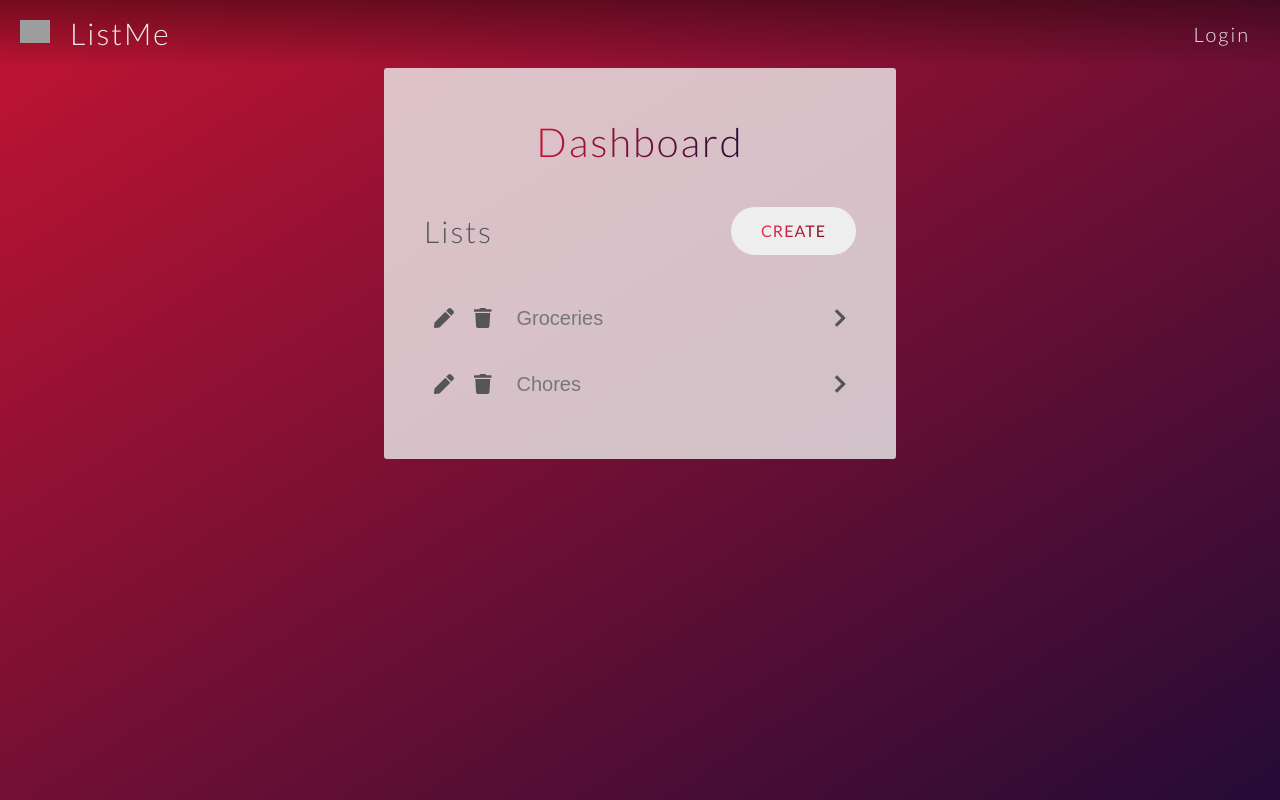
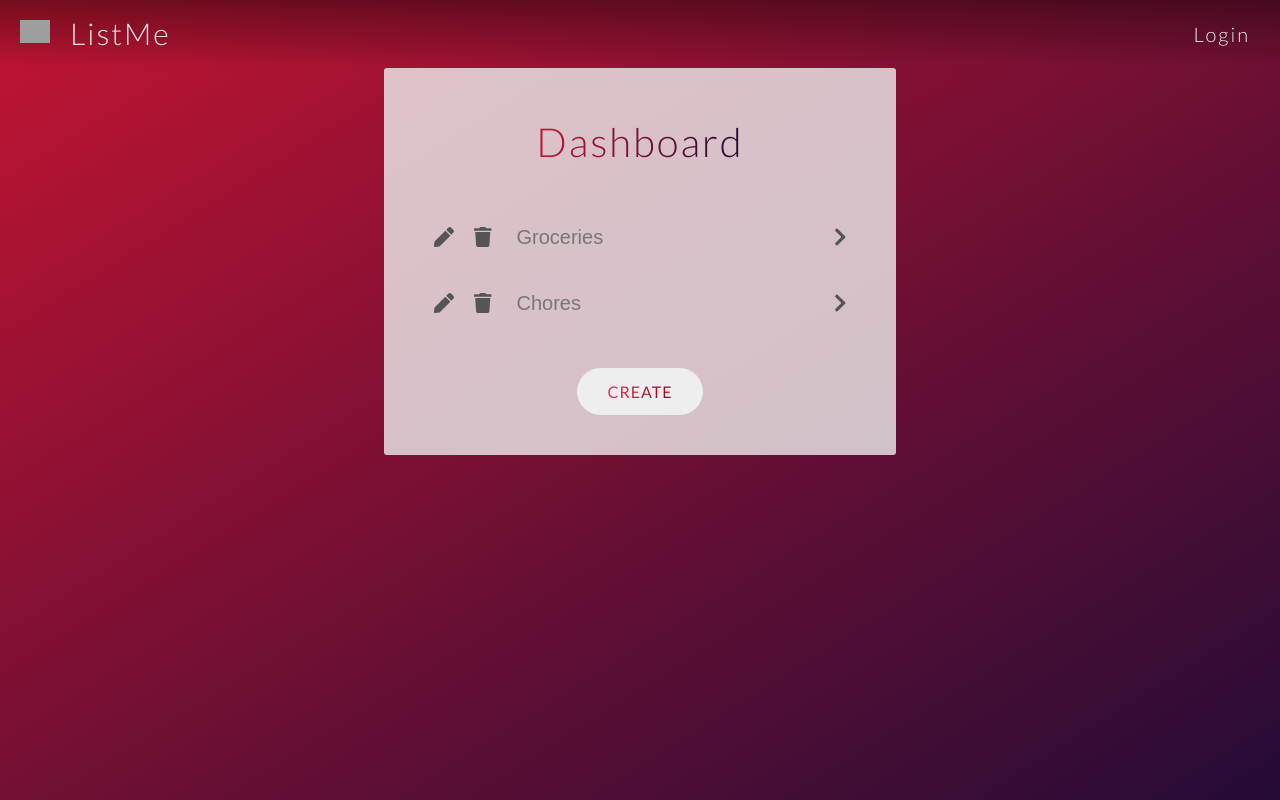
Before and after one commit to nishantshahuci/react-list-me, a React (Create React App) app: page / in a window 1280 px wide. Built offline with nearby package versions, Linux system fonts and the light colour scheme; grey boxes are pictures that could not be loaded.

Commit message:
Update user experience when editing field

```diff
--- a/src/components/Dashboard/Dashboard.js
+++ b/src/components/Dashboard/Dashboard.js
@@ -12,29 +12,7 @@ class Dashboard extends Component {
         <h3 className="dashboard__initial-sub">
           Get started by clicking the button below
         </h3>
-        <div className="dashboard__initial-button">
-          <Button
-            btnClasses="btn btn--lighter btn--hover-gradient"
-            btnText="Create"
-            btnTextClasses="btn--text-gradient"
-          />
-        </div>
       </Fragment>
-    );
-  };
-
-  renderHeader = () => {
-    return (
-      <div className="dashboard__header">
-        <h2 className="dashboard__header-title">Lists</h2>
-        <div className="dashboard__header-button">
-          <Button
-            btnClasses="btn btn--lighter btn--hover-gradient"
-            btnText="Create"
-            btnTextClasses="btn--text-gradient"
-          />
-        </div>
-      </div>
     );
   };
 
@@ -73,18 +51,9 @@ class Dashboard extends Component {
     );
   };
 
-  renderDashboard = () => {
-    return (
-      <Fragment>
-        {this.renderHeader()}
-        {this.renderLists()}
-      </Fragment>
-    );
-  };
-
   renderContent = () => {
     return this.props.lists.length > 0
-      ? this.renderDashboard()
+      ? this.renderLists()
       : this.renderInitial();
   };
 
@@ -94,6 +63,11 @@ class Dashboard extends Component {
         <div className="dashboard__container">
           <Title titleText="Dashboard" />
           {this.renderContent()}
+          <Button
+            btnClasses="btn btn--lighter btn--hover-gradient"
+            btnText="Create"
+            btnTextClasses="btn--text-gradient"
+          />
         </div>
       </div>
     );
--- a/src/components/Dashboard/_dashboard.scss
+++ b/src/components/Dashboard/_dashboard.scss
@@ -27,37 +27,12 @@
     color: $color-grey-dark;
   }
 
-  &__initial-button {
-    display: flex;
-    align-items: center;
-    margin-top: 4rem;
-  }
-
-  &__header {
-    display: flex;
-    justify-content: space-between;
-    width: 100%;
-    margin-top: 3rem;
-  }
-
-  &__header-title {
-    font-size: 3rem;
-    font-weight: 300;
-    letter-spacing: 0.2rem;
-    color: $color-grey-darker;
-  }
-
-  &__header-button {
-    display: flex;
-    align-items: center;
-  }
-
   &__list {
     display: flex;
     flex-direction: column;
     align-items: stretch;
     width: 100%;
-    margin-top: 3rem;
+    margin: 3rem 0;
     color: $color-grey-darker;
   }
 
--- a/src/components/ItemField/ItemField.js
+++ b/src/components/ItemField/ItemField.js
@@ -3,6 +3,7 @@ import React, { Component } from 'react';
 class ItemField extends Component {
   constructor(props) {
     super(props);
+    this.input = null;
     this.state = {
       edit: false,
       title: this.props.title
@@ -11,7 +12,9 @@ class ItemField extends Component {
 
   handleItemEdit = () => {
     const edit = this.state.edit;
-    this.setState({ edit: !edit });
+    this.setState({ edit: !edit }, () => {
+      this.input.focus();
+    });
   };
 
   handleItemDelete = () => {
@@ -52,6 +55,7 @@ class ItemField extends Component {
           value={title}
           onChange={this.handleInputChange}
           onBlur={this.handleInputBlur}
+          ref={element => (this.input = element)}
           required
         />
       </div>
```
